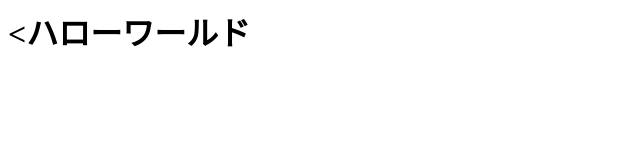
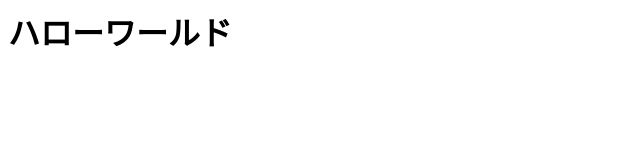
Before and after one commit to katzkawai/sample03, a plain HTML site: page index.html in a window 1280 px wide. Shown: the whole page, without its empty margins (0-640 px from the left). Drawn offline with Linux system fonts and the light colour scheme.

Commit message:
Update index.html

```diff
--- a/index.html
+++ b/index.html
@@ -1 +1 @@
-<h1><ハローワールド</h1>
+<h1>ハローワールド</h1>
```
